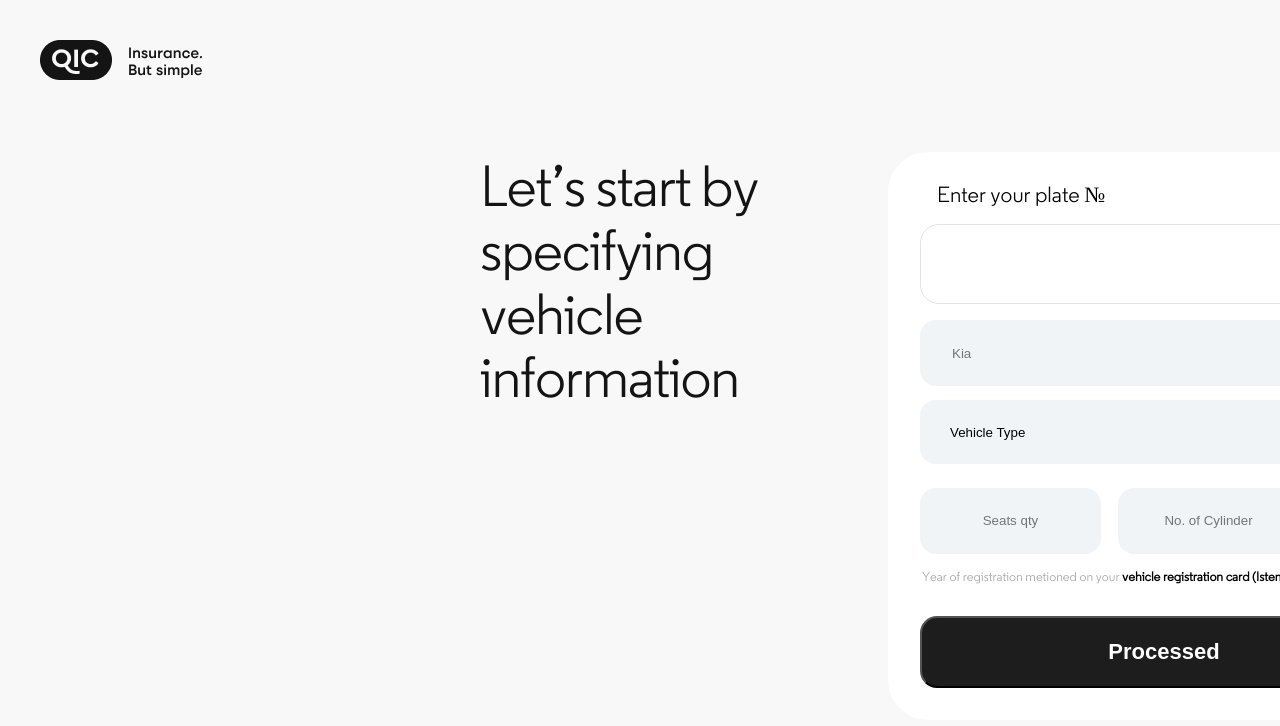
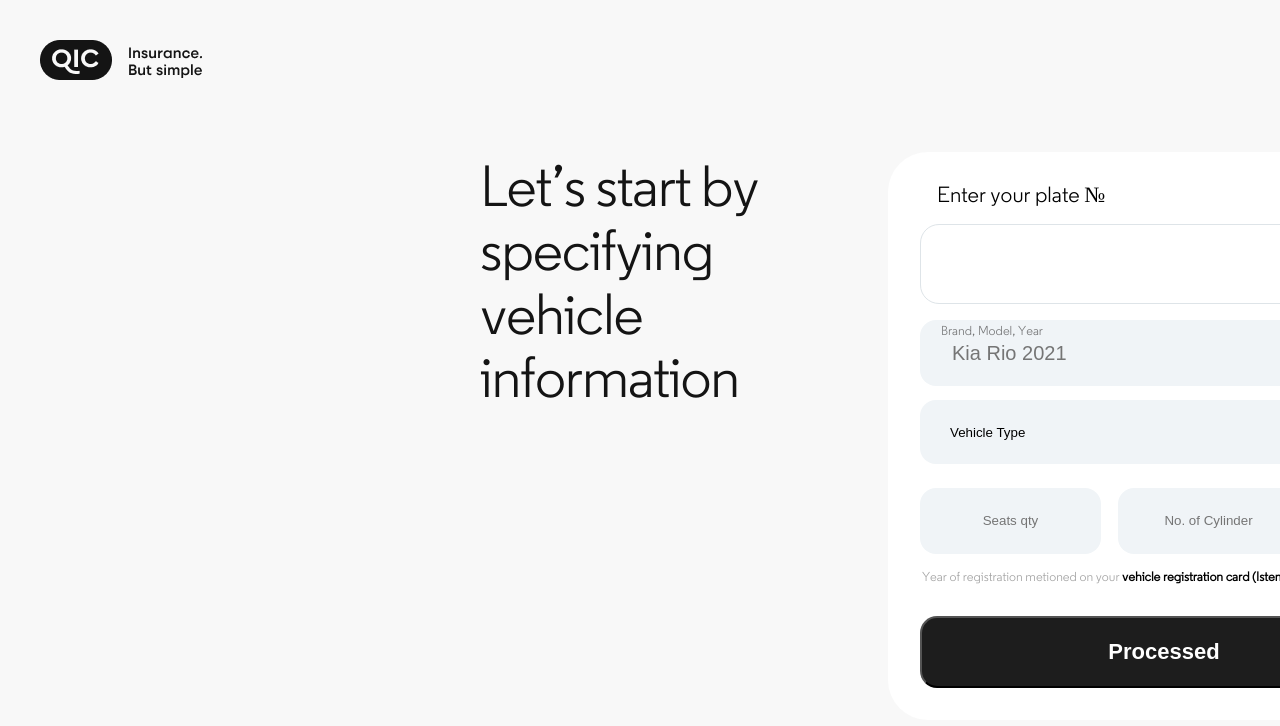
Before and after one commit to 8berestov8/qic, a Vue app: page /start in a window 1280 px wide. Shown: the top 726 px of the page. Built offline with nearby package versions, Linux system fonts and the light colour scheme; what vue-wow would draw is missing.

Commit message:
update search car

```diff
--- a/src/views/Start.vue
+++ b/src/views/Start.vue
@@ -10,24 +10,31 @@
 			<label class="label-plate" for="text">Enter your plate №</label>
 			<input class="input-plate" type="text" name="text" />
 
-			<input class="input-model" v-model="search" placeholder="Kia" />
+			<label class="label-input-model">Brand, Model, Year</label>
+			<input class="input-model" v-model="search" placeholder="Kia Rio 2021" />
 
 			<div class="list">
 				<ul
+					v-for="brand in selectedBrand"
+					:key="brand.key"
+					@click="selectBrand(brand)"
+				>
+					<li>{{ brand.name }}</li>
+				</ul>
+
+				<ul
 					v-for="model in selectedModel"
 					:key="model.key"
-					@click="select(model)"
+					@click="selectModel(model)"
 				>
 					<li>{{ model.name }}</li>
 				</ul>
+
 				<ul
-					v-for="brand in selectedBrand"
-					:key="brand.key"
-					@click="resulted(brand)"
+					v-for="year in selectedYear"
+					:key="year.key"
+					@click="selectYear(year)"
 				>
-					<li>{{ brand.name }}</li>
-				</ul>
-				<ul v-for="year in selectedYear" :key="year.key" @click="select(year)">
 					<li>{{ year.name }}</li>
 				</ul>
 			</div>
@@ -81,64 +88,57 @@
 		data() {
 			return {
 				search: '',
-				result: [],
 				options: [
 					{ text: 'Passenger', value: 'Passenger' },
 					{ text: 'Truck', value: 'Truck' },
 				],
 				selected: '',
-
-				models: [{ name: 'Kia' }, { name: 'Hyndai' }],
-				brands: [{ name: 'Rio' }, { name: 'Creta' }],
+				oldSearch: '',
+				brands: [{ name: 'Kia' }, { name: 'Hyndai' }],
+				models: [{ name: 'Rio' }, { name: 'Creta' }],
 				years: [{ name: '2021' }, { name: '2012' }, { name: '2013' }],
 			};
 		},
 		methods: {
-			select(val) {
+			selectBrand(val) {
 				this.search = val.name;
-				this.result.push(val.name);
+				this.oldSearch = val.name;
 				val.name = '';
 			},
-			resulted(val) {
-				const oslSearch = this.search;
-				this.search = oslSearch + val.name;
+			selectModel(val) {
+				const newSearch = `${this.oldSearch} ${val.name}`;
+				this.oldSearch = newSearch;
+				this.search = newSearch;
+				val.name = '';
+			},
+			selectYear(val) {
+				const newSearch = `${this.oldSearch} ${val.name}`;
+				this.search = newSearch;
+				val.name = '';
 			},
 		},
 
 		computed: {
-			selectedModel() {
+			selectedBrand() {
 				if (this.search !== '') {
-					return this.models.filter((model) => {
-						return model.name.includes(this.search);
+					return this.brands.filter((brand) => {
+						return brand.name.includes(this.search);
 					});
-
-					// const brand = this.brands.filter((brand) => brand.name.includes(val));
-					// const year = this.years.filter((year) => year.name.includes(val));
-					// if (modId !== '') {
-					// 	return (this.modelResults = modId);
-					// }
-					// if (brand !== '') {
-					// 	return (this.modelResults = brand);
-					// }
-					// if (year !== '') {
-					// 	return (this.yearResult = year);
-					// }
-					//this.setCurrentDevice({deviceId: devId[0]['id']})
 				}
 			},
-			selectedBrand() {
+			selectedModel() {
 				const a = this.search.split(' ')[1];
-				console.log(a);
 				if (a !== '') {
-					return this.brands.filter((brand) => {
-						return brand.name.includes(a);
+					return this.models.filter((model) => {
+						return model.name.includes(a);
 					});
 				}
 			},
 			selectedYear() {
-				if (this.search !== '') {
+				const a = this.search.split(' ')[2];
+				if (a !== '') {
 					return this.years.filter((year) => {
-						return year.name.includes(this.search);
+						return year.name.includes(a);
 					});
 				}
 			},
@@ -215,6 +215,15 @@
 		outline: none;
 		border: none;
 		text-indent: 30px;
+		font-size: 20px;
+	}
+	.label-input-model {
+		position: absolute;
+		left: 53px;
+		top: 170px;
+		z-index: 1;
+		color: #757677;
+		font-size: 13px;
 	}
 	.input-type {
 		position: absolute;
@@ -257,7 +266,6 @@
 		top: 75px;
 		font-size: 13px;
 		line-height: 17px;
-
 		color: rgba(0, 0, 0, 0.37);
 	}
 	.text-card-strong {
@@ -269,15 +277,12 @@
 		height: 72px;
 		left: 32px;
 		top: 464px;
-
 		background: #1d1d1d;
 		border-radius: 17px;
 		color: #ffffff;
-
 		font-weight: 600;
 		font-size: 22px;
 		line-height: 108.2%;
-
 		color: #ffffff;
 	}
 	.list {
```
